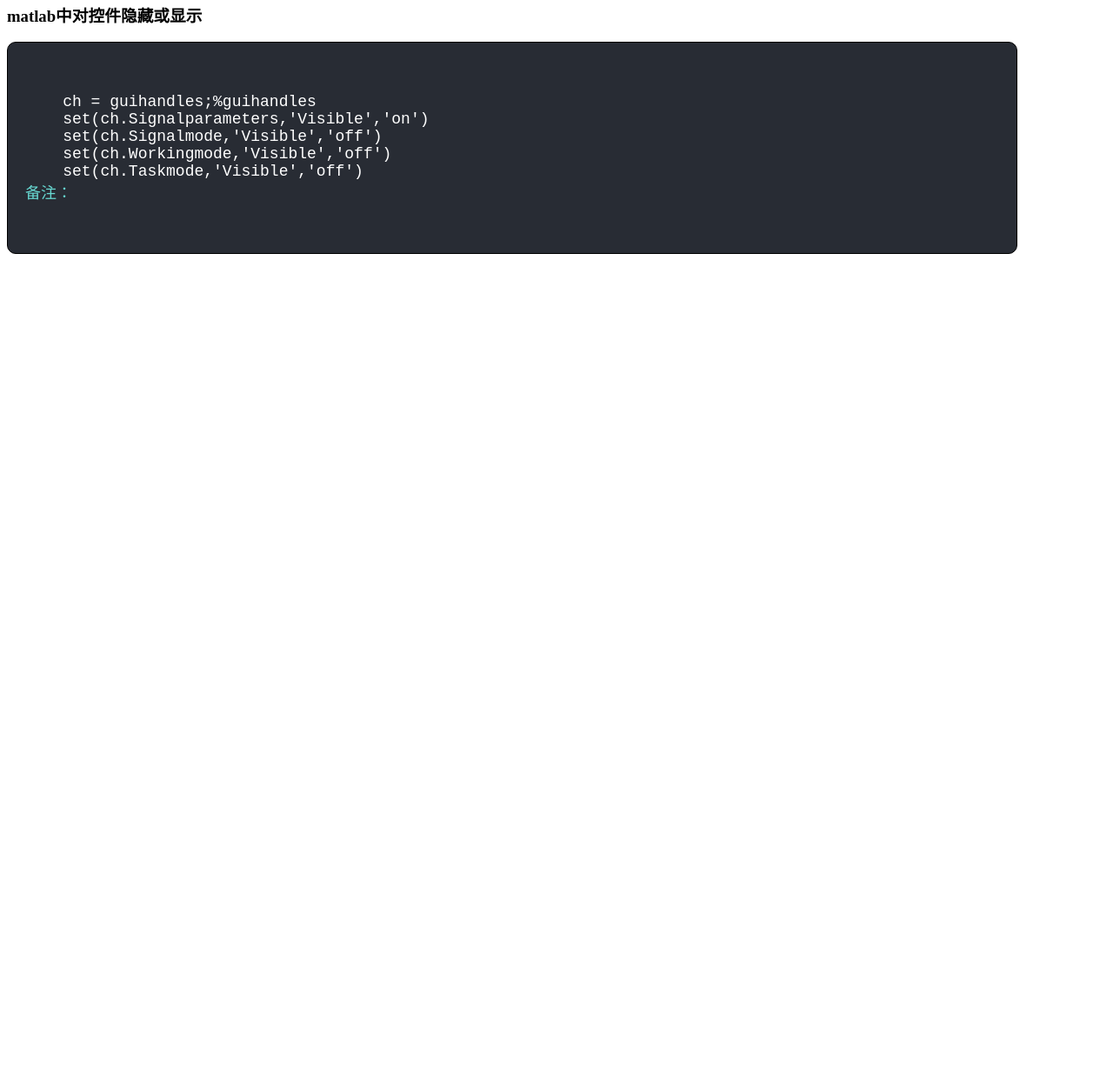
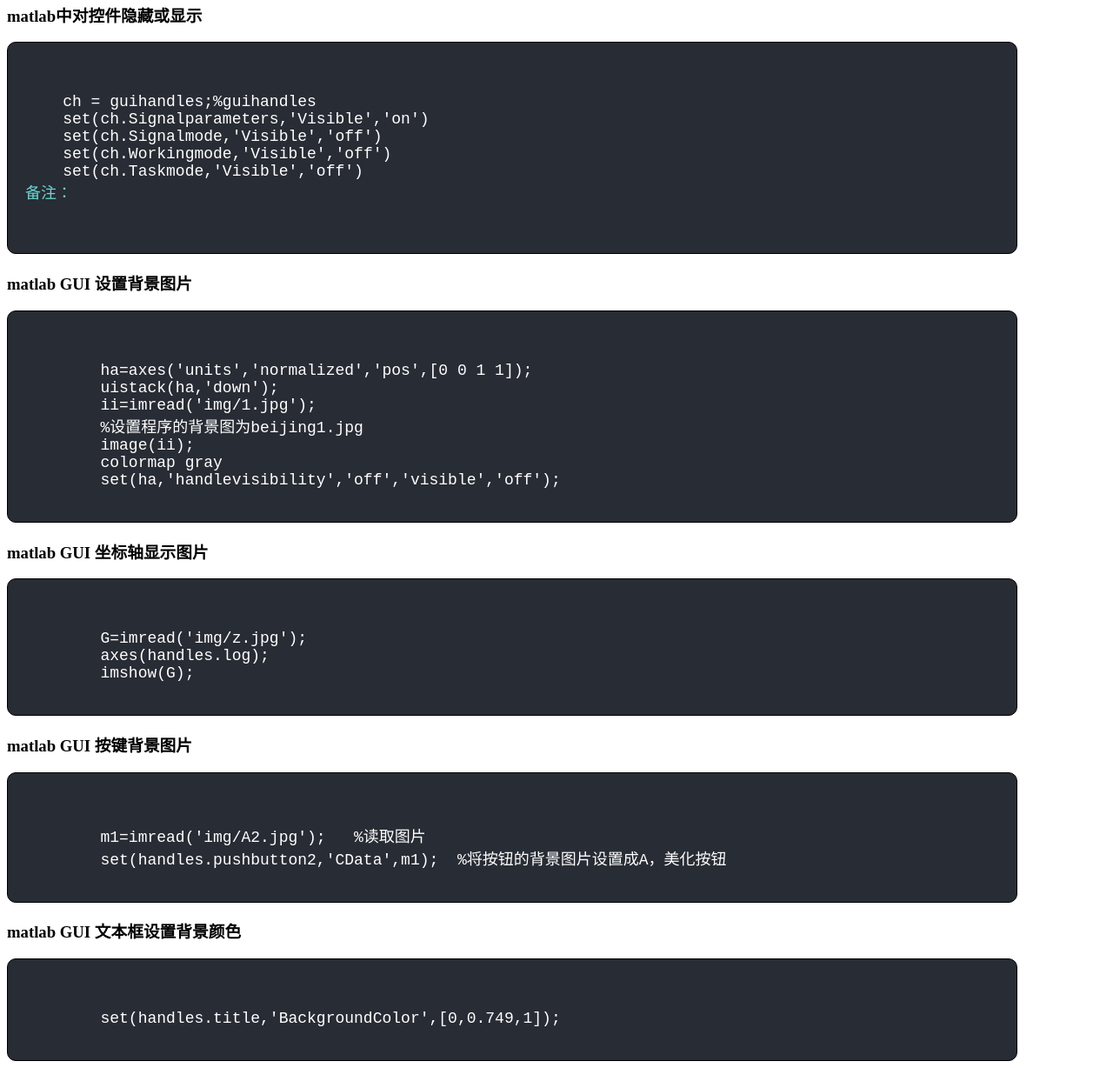
Before and after one commit to junpyu/zldz.github.io, a plain HTML site: page Matlab_note/Matlab_GUI.html in a window 1280 px wide. Shown: the part 901-2129 px from the top of the page at 87% size. Before the commit the page ends 1201 px from the top, so only its background shows below. Drawn offline with Linux system fonts and the light colour scheme.

Commit message:
增加了Matlab GUI笔记-设置背景图片-坐标轴显示图片-按键背景图片-文本框背景颜色

```diff
--- a/Matlab_note/Matlab_GUI.html
+++ b/Matlab_note/Matlab_GUI.html
@@ -87,5 +87,38 @@ Matlab GUI 的一些小知识的
 <div class="remarks">备注：</div>
 </code></pre>
 </div>
+<h3>matlab GUI 设置背景图片</h3>
+<div class="mcode">
+<pre class="codesty" ><code>
+	ha=axes('units','normalized','pos',[0 0 1 1]);
+	uistack(ha,'down');
+	ii=imread('img/1.jpg');
+	%设置程序的背景图为beijing1.jpg
+	image(ii);
+	colormap gray
+	set(ha,'handlevisibility','off','visible','off');
+</code></pre>
+</div>
+<h3>matlab GUI 坐标轴显示图片</h3>
+<div class="mcode">
+<pre class="codesty" ><code>
+	G=imread('img/z.jpg');
+	axes(handles.log);
+	imshow(G);
+</code></pre>
+</div>
+<h3>matlab GUI 按键背景图片</h3>
+<div class="mcode">
+<pre class="codesty" ><code>
+	m1=imread('img/A2.jpg');   %读取图片
+	set(handles.pushbutton2,'CData',m1);  %将按钮的背景图片设置成A，美化按钮
+</code></pre>
+</div>
+<h3>matlab GUI 文本框设置背景颜色</h3>
+<div class="mcode">
+<pre class="codesty" ><code>
+	set(handles.title,'BackgroundColor',[0,0.749,1]);
+</code></pre>
+</div>
 </body>
 </html>
```
